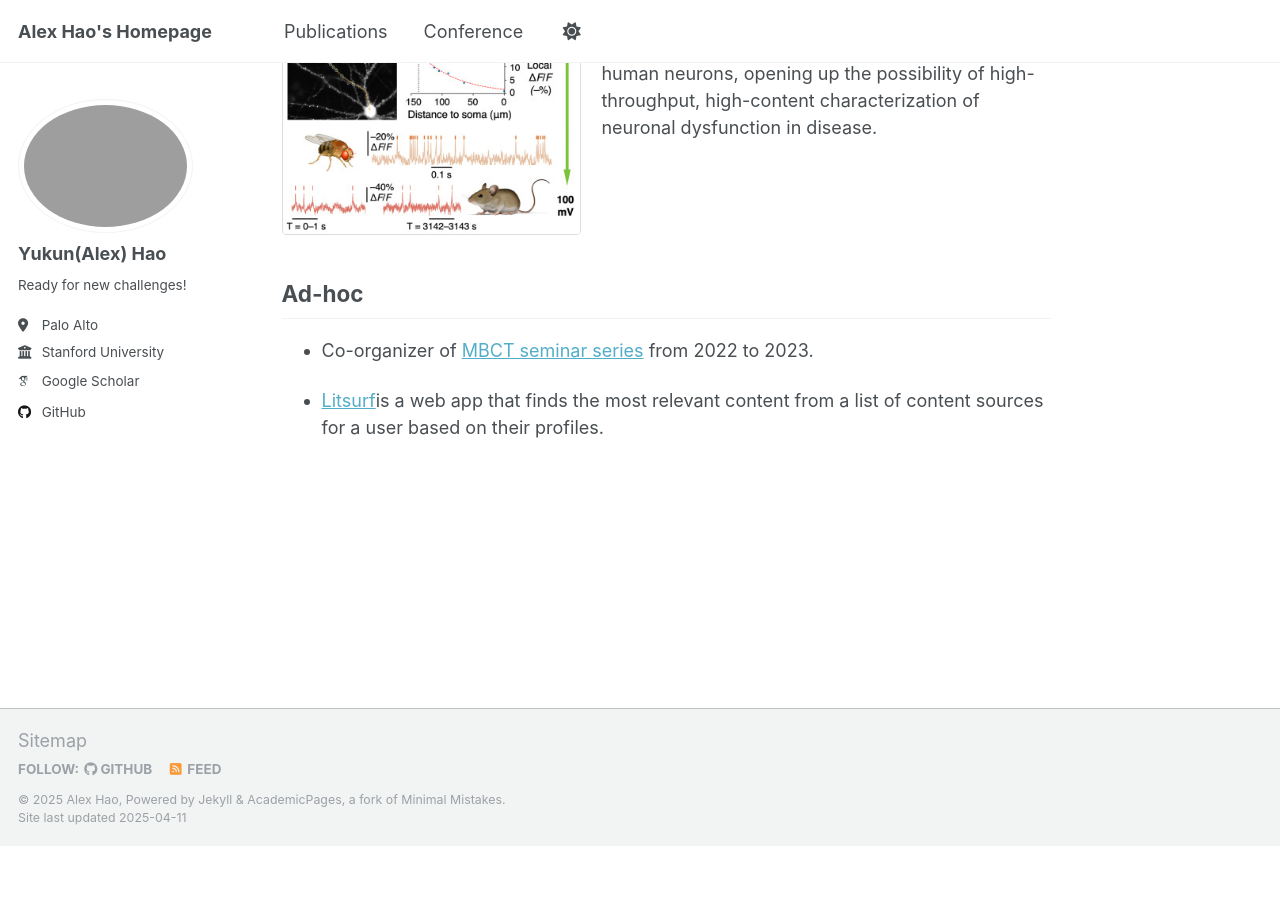
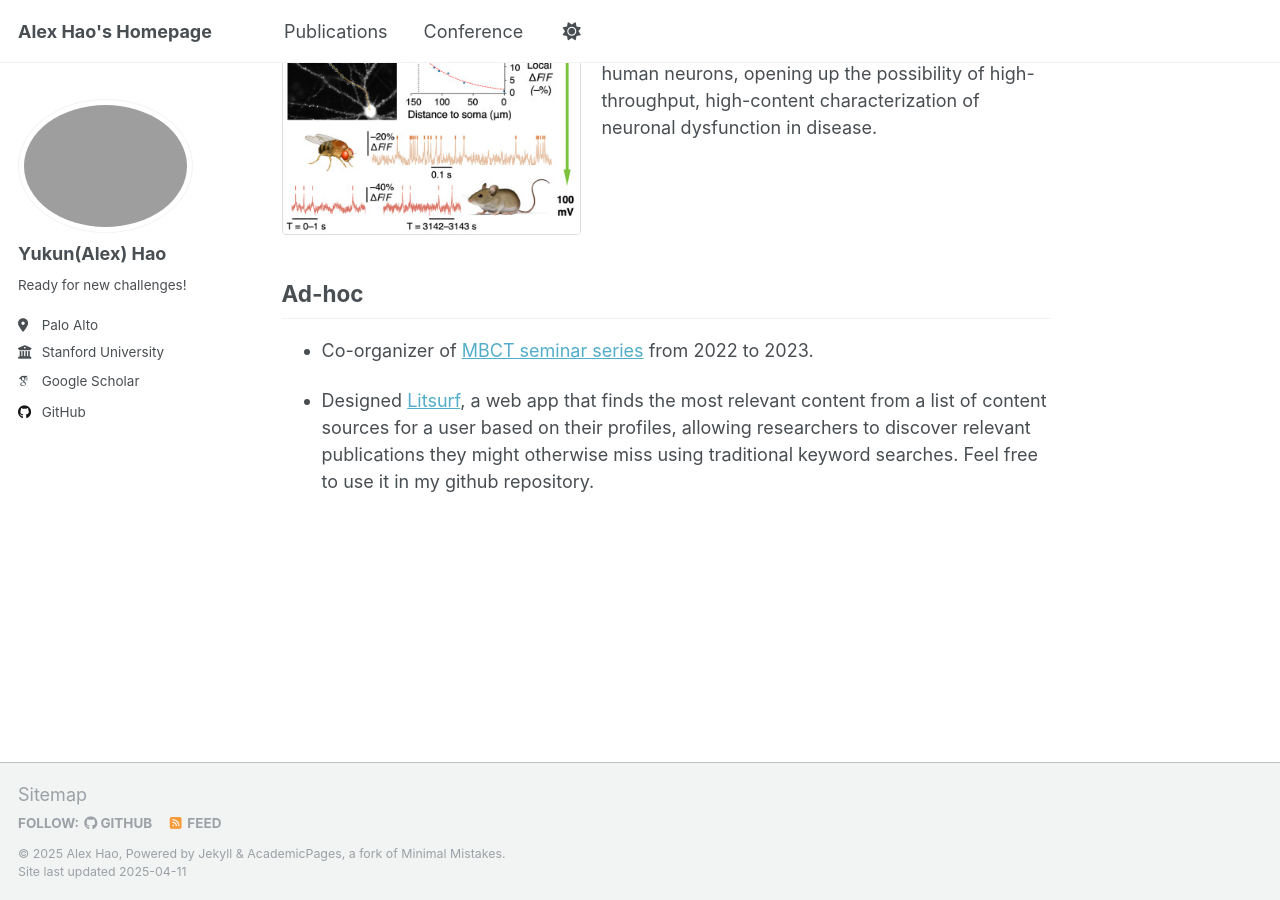
Before and after one commit to AlexYkHao/AlexYkHao.github.io, a Jekyll site: the page built from _pages/about.md, in a window 1280 px wide and 900 px high, scrolled down 615 px. Built offline with Jekyll 4.4.1, drawn with Linux system fonts in a browser that asks for light colours; some web fonts are replaced; before the commit the page ends 1461 px from its top, so only the background shows below that.

Commit message:
Update about.md

```diff
--- a/_pages/about.md
+++ b/_pages/about.md
@@ -32,4 +32,4 @@ From 2014 to 2018, I got my Bachelor's degree in Mechanics from Tsinghua Univers
 ## Ad-hoc
 - Co-organizer of [MBCT seminar series](https://neuroscience.stanford.edu/programs/community-building/seminar-series-wu-tsai-neuro/mind-brain-computation-and-technology-mbct-seminar-series) from 2022 to 2023.
 
-- [Litsurf](https://github.com/AlexYkHao/litsurf_backend)is a web app that finds the most relevant content from a list of content sources for a user based on their profiles.
+- Designed [Litsurf](https://github.com/AlexYkHao/litsurf_backend), a web app that finds the most relevant content from a list of content sources for a user based on their profiles, allowing researchers to discover relevant publications they might otherwise miss using traditional keyword searches. Feel free to use it in my github repository.
```
